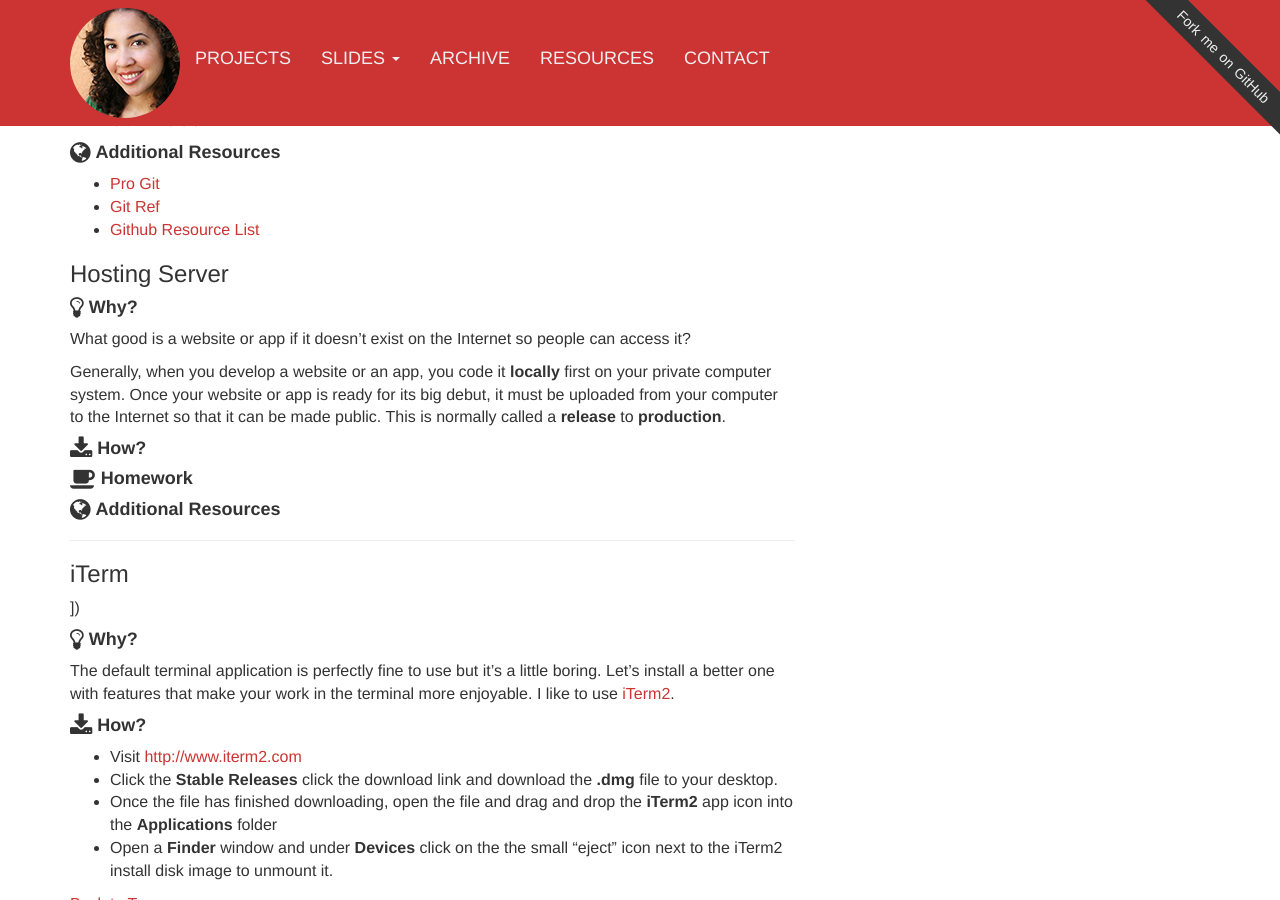
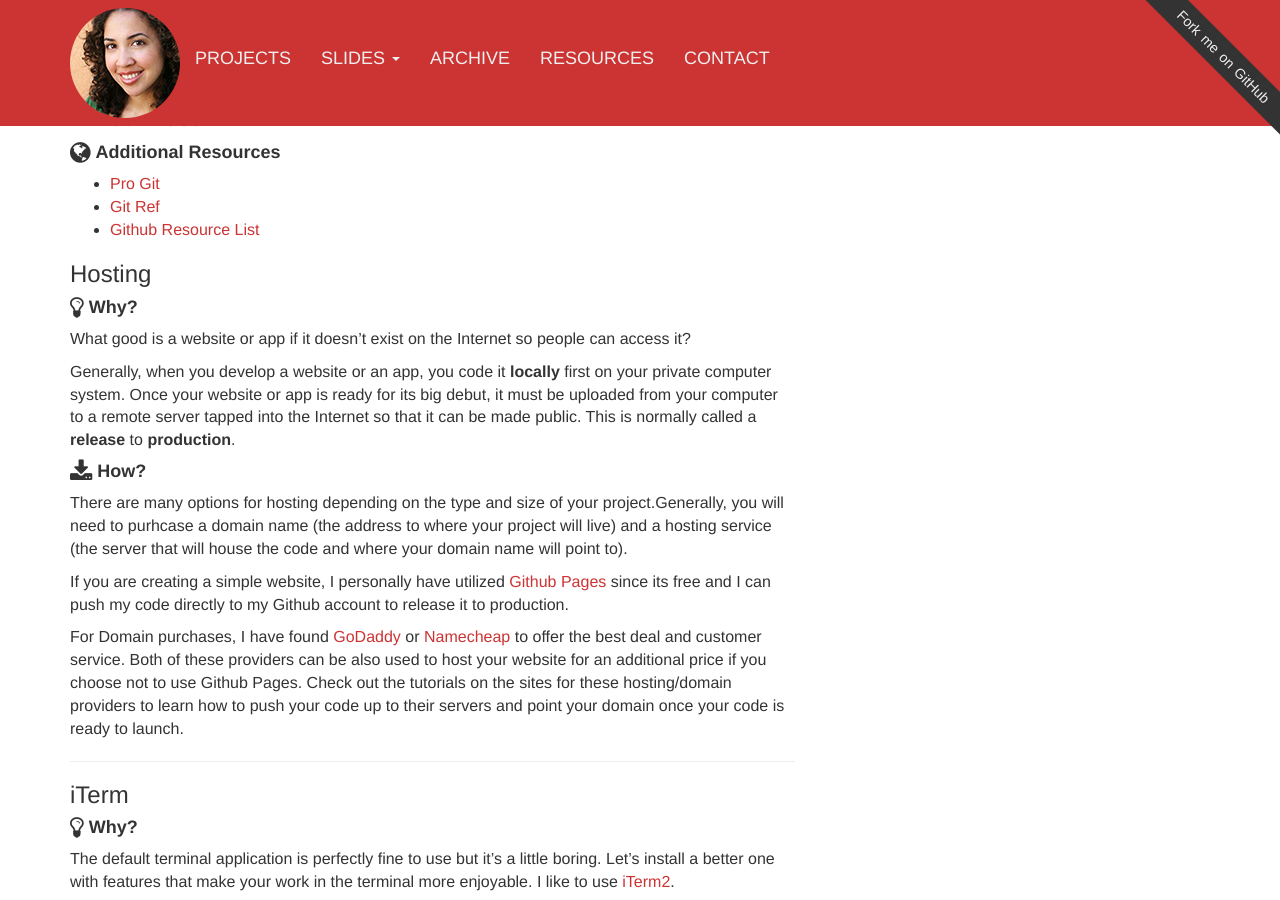
Before and after one commit to cacosta/caoi.github.io, a Jekyll site: the page built from _posts/2014-03-14-quick-and-dirty-dev-setup-newbie.md, in a window 1280 px wide and 900 px high, scrolled down 6471 px. Built offline with Jekyll 4.4.1, drawn with Linux system fonts in a browser that asks for light colours; nearby versions of some CDN libraries; some web fonts are replaced; Markdown is read by kramdown in place of the engine named in the settings; comment, search, counter and statistics services are not loaded.

Commit message:
final basic setup info

```diff
--- a/_posts/2014-03-14-quick-and-dirty-dev-setup-newbie.md
+++ b/_posts/2014-03-14-quick-and-dirty-dev-setup-newbie.md
@@ -227,23 +227,25 @@ To learn how to add your code to Git and push it to Github.com, complete the fol
 * [Git Ref](http://gitref.org/)
 * [Github Resource List](https://help.github.com/articles/what-are-other-good-resources-for-learning-git-and-github)
 
-<h3 id="hosting">Hosting Server</h3>
+<h3 id="hosting">Hosting</h3>
 
 #### <i class="fa fa-lightbulb-o fa-lg"></i> **Why?** ####
 
 What good is a website or app if it doesn't exist on the Internet so people can access it?
 
-Generally, when you develop a website or an app, you code it **locally** first on your private computer system. Once your website or app is ready for its big debut, it must be uploaded from your computer to the Internet so that it can be made public. This is normally called a **release** to **production**.
+Generally, when you develop a website or an app, you code it **locally** first on your private computer system. Once your website or app is ready for its big debut, it must be uploaded from your computer to a remote server tapped into the Internet so that it can be made public. This is normally called a **release** to **production**.
 
 #### <i class="fa fa-download fa-lg"></i> **How?** ####
 
-#### <i class="fa fa-coffee fa-lg"></i> **Homework** ####
+There are many options for hosting depending on the type and size of your project.Generally, you will need to purhcase a domain name (the address to where your project will live) and a hosting service (the server that will house the code and where your domain name will point to).
 
-#### <i class="fa fa-globe fa-lg"></i> **Additional Resources** ####
+If you are creating a simple website, I personally have utilized [Github Pages](http://pages.github.com/) since its free and I can push my code directly to my Github account to release it to production.
+
+For Domain purchases, I have found [GoDaddy](http://www.godaddy.com/) or [Namecheap](https://www.namecheap.com) to offer the best deal and customer service. Both of these providers can be also used to host your website for an additional price if you choose not to use Github Pages. Check out the tutorials on the sites for these hosting/domain providers to learn how to push your code up to their servers and point your domain once your code is ready to launch.
 
 ---
 
-<h3 id="iterm">iTerm</h3>])
+<h3 id="iterm">iTerm</h3>
 
 #### <i class="fa fa-lightbulb-o fa-lg"></i> **Why?** ####
 
```
